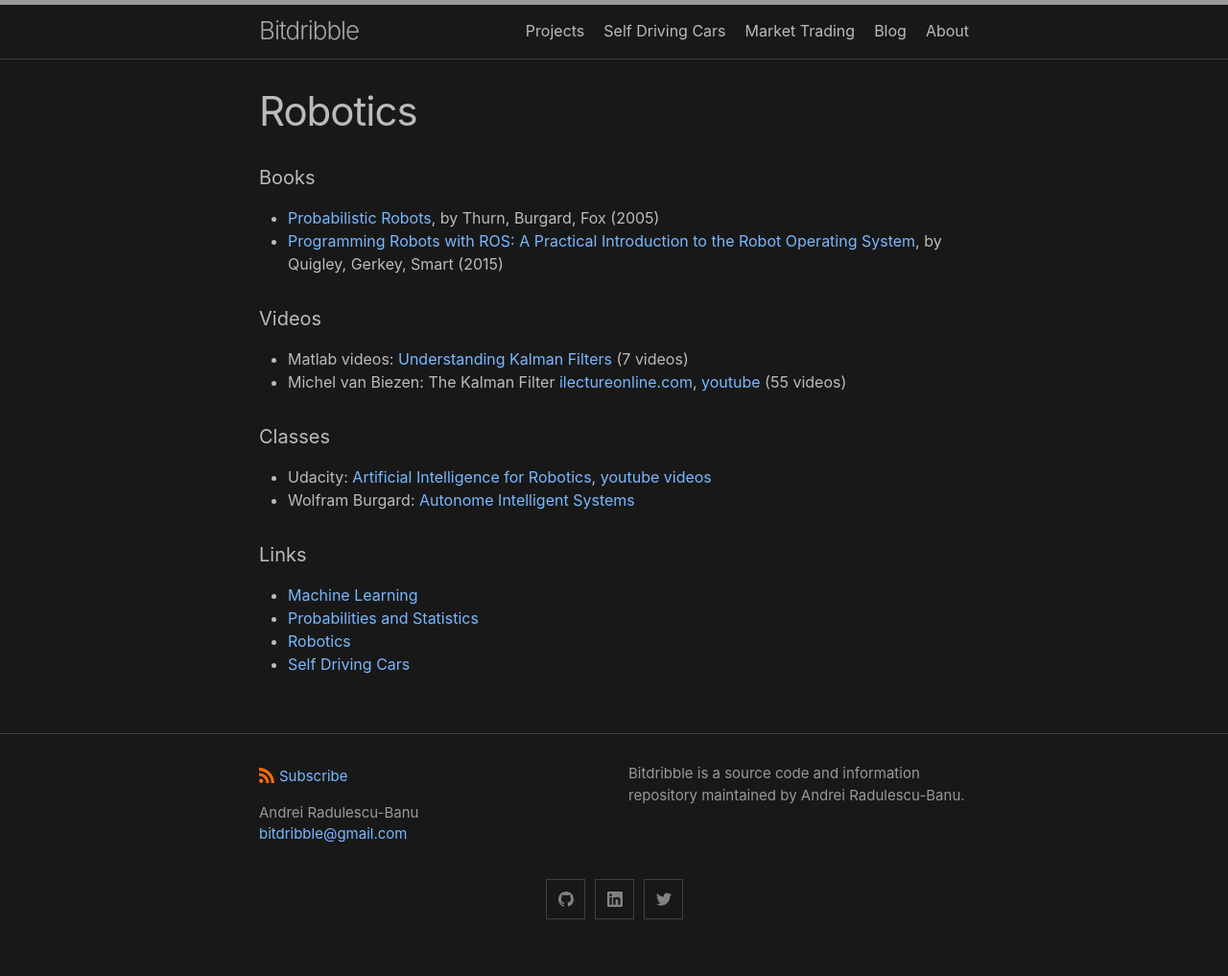
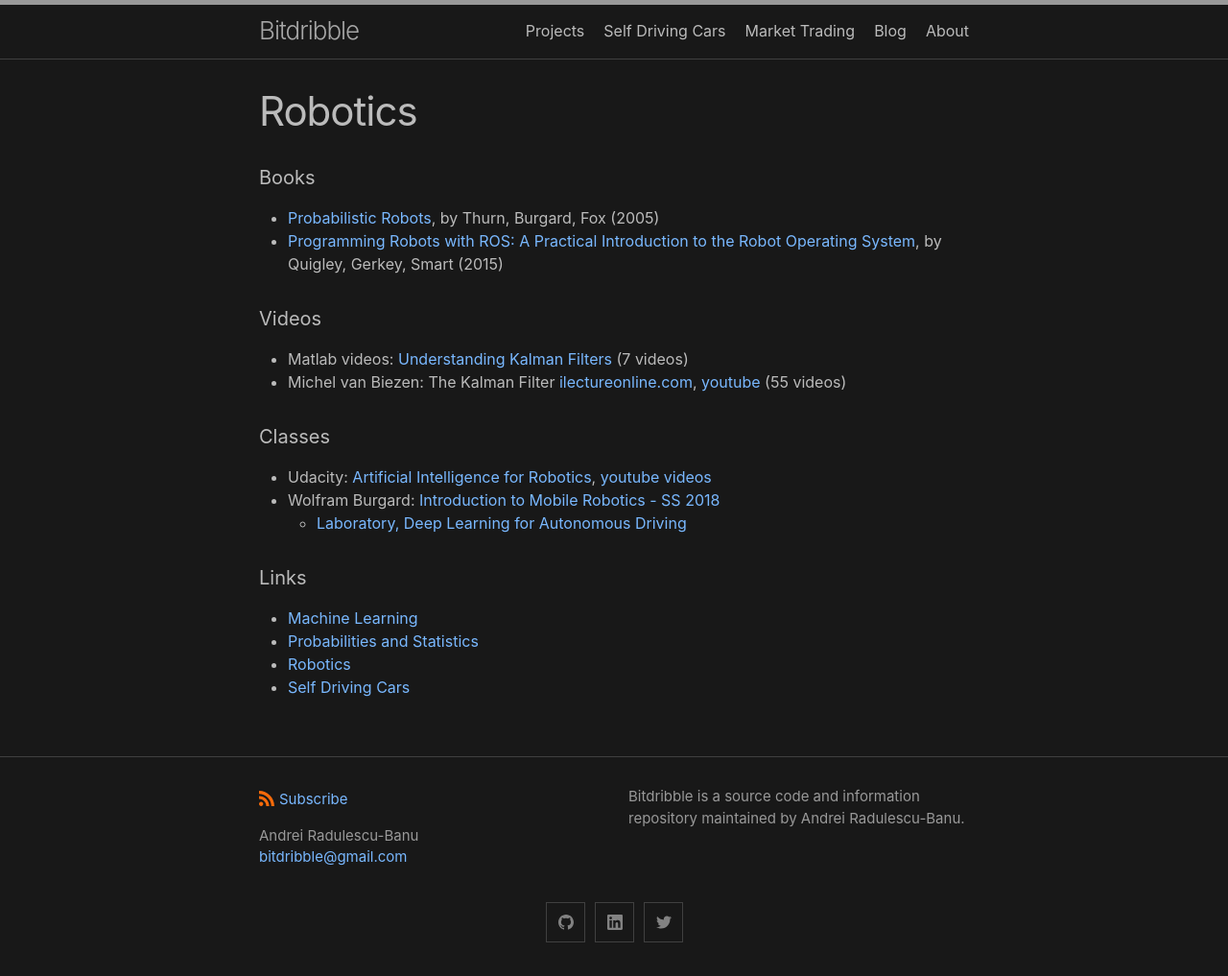
Before and after one commit to analytiq-hub/sigagent.github.io, a Jekyll site: the page built from robotics.md, in a window 1280 px wide. Shown: the whole page at 96% size. Built offline with Jekyll 4.4.1, drawn with Linux system fonts in a browser that asks for light colours; before the commit the page ends 993 px from its top, so only the background shows below that.

Commit message:
*** empty log message ***

```diff
--- a/robotics.md
+++ b/robotics.md
@@ -12,7 +12,8 @@ title: Robotics
 
 #### Classes
 * Udacity: [Artificial Intelligence for Robotics](https://classroom.udacity.com/courses/cs271), [youtube videos](https://www.youtube.com/watch?v=Uqt_pRbR8rI)
-* Wolfram Burgard: [Autonome Intelligent Systems](http://ais.informatik.uni-freiburg.de/teaching/ss18/robotics/)
+* Wolfram Burgard: [Introduction to Mobile Robotics - SS 2018](http://ais.informatik.uni-freiburg.de/teaching/ss18/robotics/)
+  * [Laboratory, Deep Learning for Autonomous Driving](http://ais.informatik.uni-freiburg.de/teaching/ss18/driving_lab/)
 
 
 #### Links
```
